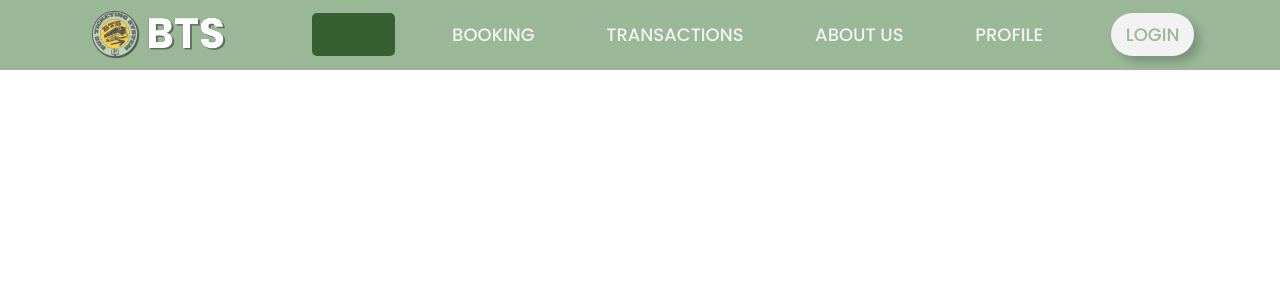
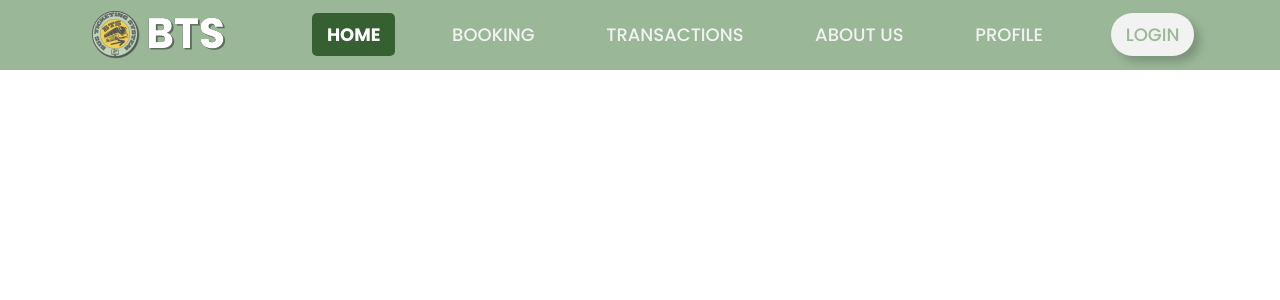
Before and after one commit to shaynalene/Ticketing-System, a PHP site: page /index.html in a window 1280 px wide, with the pointer over the restyled element. Shown: the top 300 px of the page. Run offline with PHP 8.4, Linux system fonts and the light colour scheme.

Commit message:
Fixed navigation hover

```diff
--- a/style.css
+++ b/style.css
@@ -165,6 +165,10 @@ nav input {
 #active-page {
   font-weight: 900;
   color: #365f32;
+}
+
+#active-page:hover {
+  color: rgb(255, 255, 255);
 }
 
 /* NAVIGATION BAR ENDS HERE */
```
